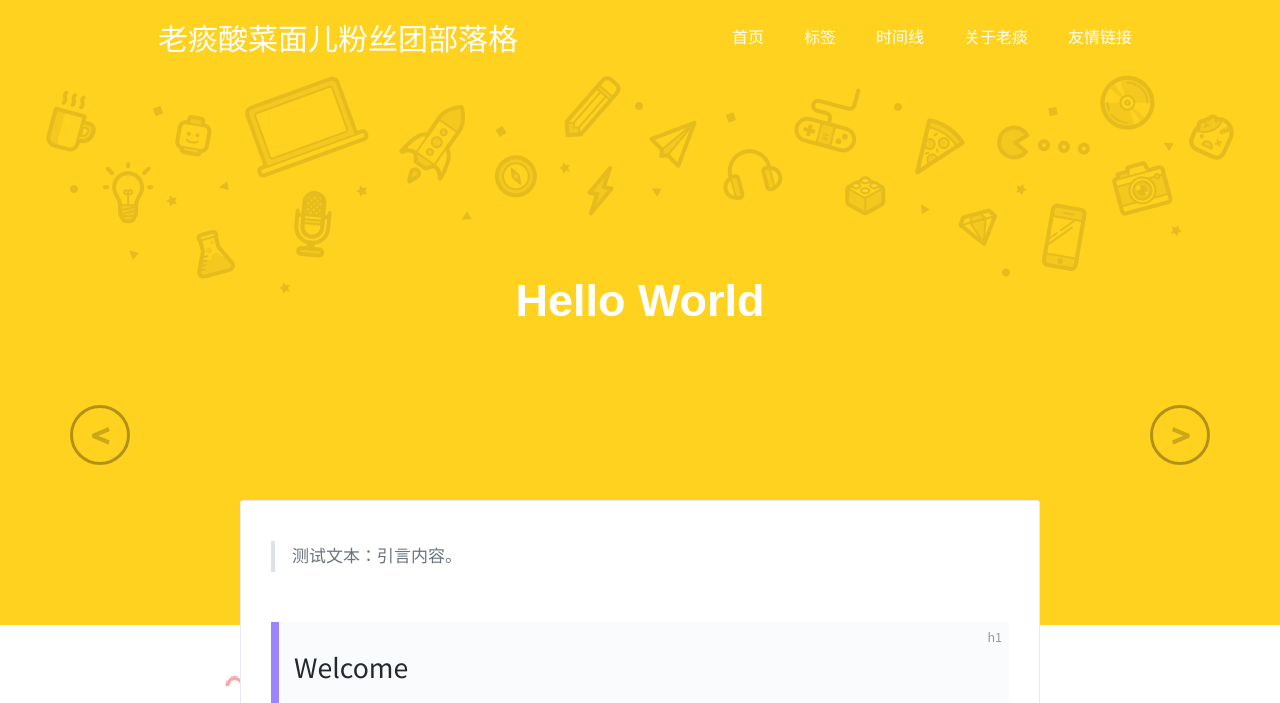
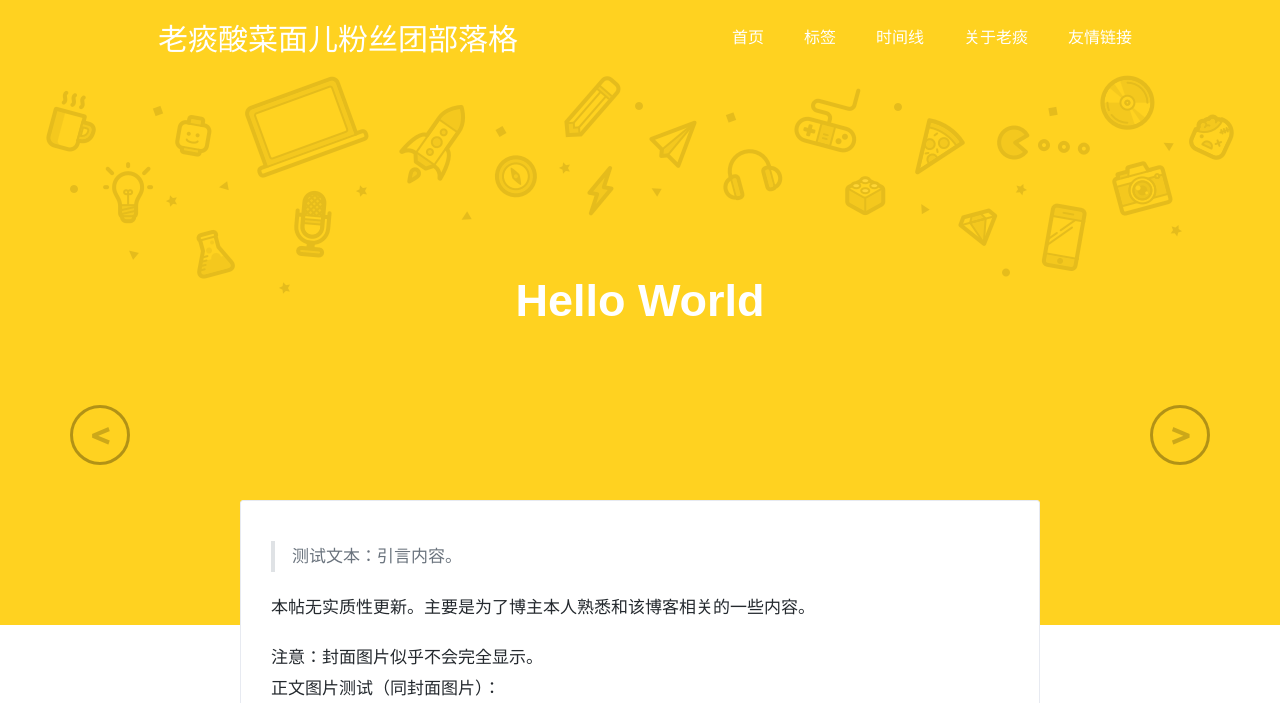
Before and after one commit to grandtanfans/grandtanfans.github.io, a Jekyll site: the page built from _posts/2018-05-18-hello-jekyll.md, in a window 1280 px wide and 1400 px high. Shown: the top 703 px of the window. Built offline with Jekyll 4.4.1, drawn with Linux system fonts in a browser that asks for light colours; comment, search, counter and statistics services are not loaded; some of the changed text lies outside the part shown; grey boxes are pictures that could not be loaded.

Commit message:
feat: update

```diff
--- a/_posts/2018-05-18-hello-jekyll.md
+++ b/_posts/2018-05-18-hello-jekyll.md
@@ -10,11 +10,18 @@
 
 > 测试文本：引言内容。
 
-# Welcome
+本帖无实质性更新。主要是为了博主本人熟悉和该博客相关的一些内容。
 
-## Welcome
 
-### Welcome
+注意：封面图片似乎不会完全显示。<br/>正文图片测试（同封面图片）：
+
+![lA0L24.jpg](https://s2.ax1x.com/2019/12/26/lA0L24.jpg)
+
+# 一级标题
+
+## 二级标题
+
+### 三级标题
 
 This site aims to be a comprehensive guide to Jekyll. We’ll cover topics such as getting your site up and running, creating and managing your content, customizing the way your site works and looks, deploying to various environments, and give you some advice on participating in the future development of Jekyll itself.
 
```
